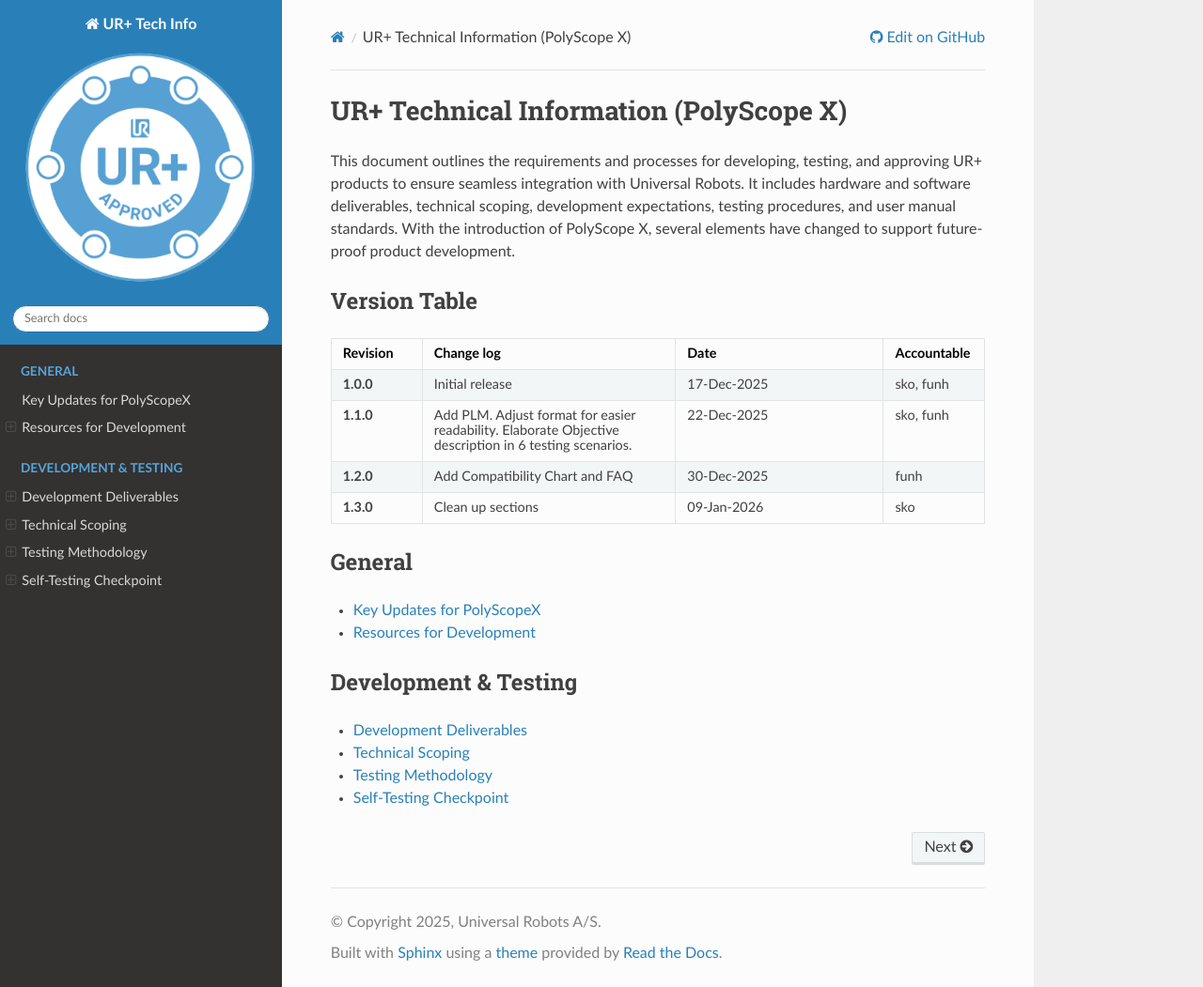
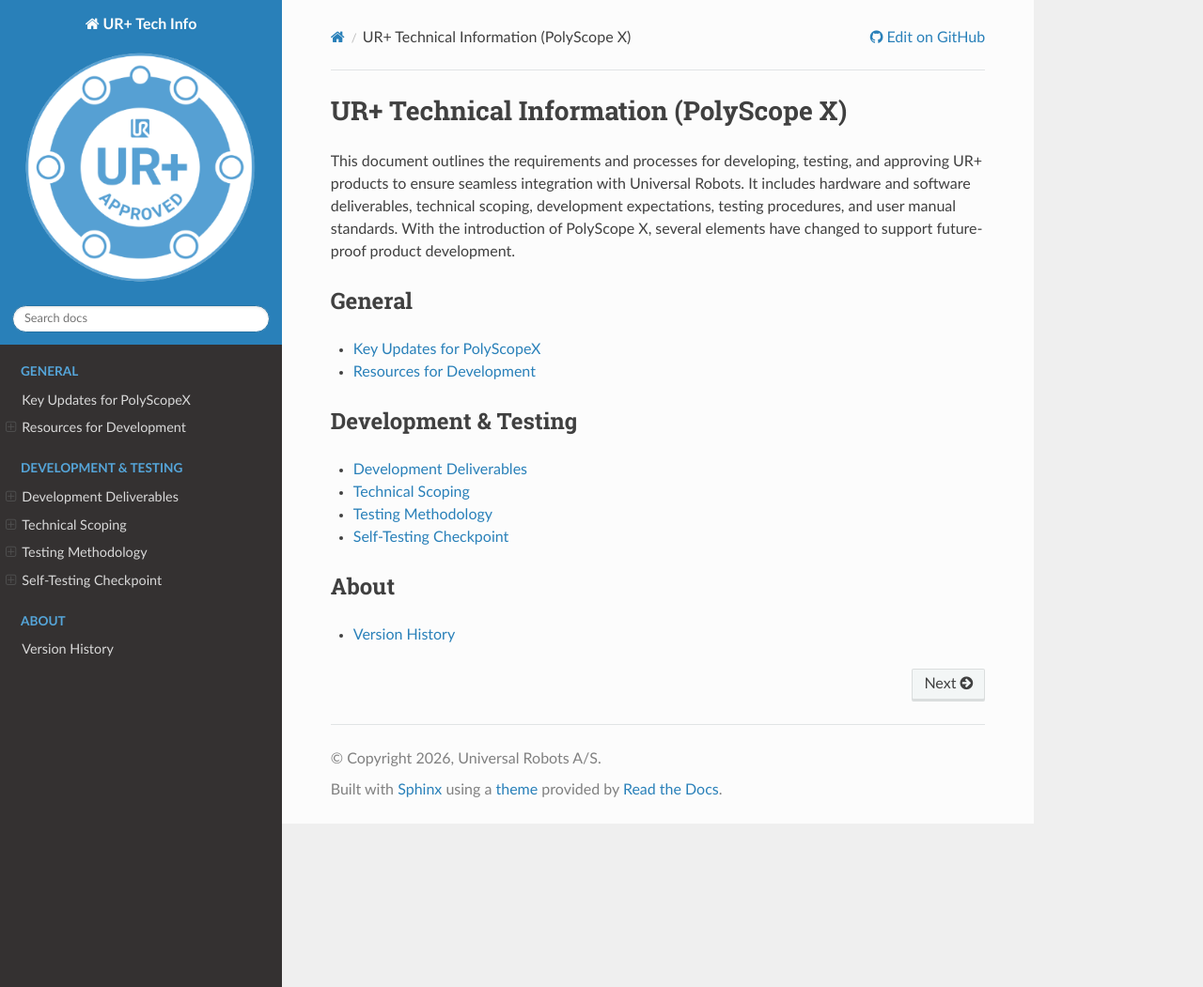
Before and after one commit to FuNingHu/urplus-tech-info, a Sphinx documentation site: the page built from docs/source/index.rst, in a window 1280 px wide and 1051 px high. Shown: the whole window at 94% size. Built offline with Sphinx 7.4.7 and the Read the Docs theme 3.1.0, drawn with Linux system fonts in a browser that asks for light colours.

Commit message:
update version table

```diff
--- a/docs/source/conf.py
+++ b/docs/source/conf.py
@@ -7,10 +7,10 @@
 # https://www.sphinx-doc.org/en/master/usage/configuration.html#project-information
 
 project = 'UR+ Tech Info'
-copyright = '2025, Universal Robots A/S'
+copyright = '2026, Universal Robots A/S'
 author = 'UR Development Consultant Team'
-version = '0.1'
-release = '0.2.2'
+version = '0.2'
+release = '0.3.2'
 
 # -- General configuration ---------------------------------------------------
 # https://www.sphinx-doc.org/en/master/usage/configuration.html#general-configuration
--- a/docs/source/index.rst
+++ b/docs/source/index.rst
@@ -2,35 +2,6 @@
 =======================================
 
 This document outlines the requirements and processes for developing, testing, and approving UR+ products to ensure seamless integration with Universal Robots. It includes hardware and software deliverables, technical scoping, development expectations, testing procedures, and user manual standards. With the introduction of PolyScope X, several elements have changed to support future-proof product development.
-
-Version Table
--------------
-
-.. list-table::
-   :header-rows: 1
-   :widths: 10 50 20 20
-
-   * - Revision
-     - Change log
-     - Date
-     - Accountable
-   * - 1.0.0
-     - Initial release
-     - 17-Dec-2025
-     - sko, funh
-   * - 1.1.0
-     - Add PLM. Adjust format for easier readability. Elaborate Objective description in
-       6 testing scenarios.
-     - 22-Dec-2025
-     - sko, funh
-   * - 1.2.0
-     - Add Compatibility Chart and FAQ
-     - 30-Dec-2025
-     - funh
-   * - 1.3.0
-     - Clean up sections
-     - 09-Jan-2026
-     - sko
 
 General
 -------
@@ -46,6 +17,12 @@
 * :doc:`technical_scoping`
 * :doc:`testing_methodology`
 * :doc:`self_testing_checkpoint`
+
+
+About
+-----
+
+* :doc:`version_history`
 
 .. toctree::
    :maxdepth: 2
@@ -65,3 +42,11 @@
    technical_scoping
    testing_methodology
    self_testing_checkpoint
+
+
+.. toctree::
+   :maxdepth: 2
+   :caption: About
+   :hidden:
+
+   version_history
```
Also changed, not shown: docs/source/version_history.rst (added, +30 -0 lines).
